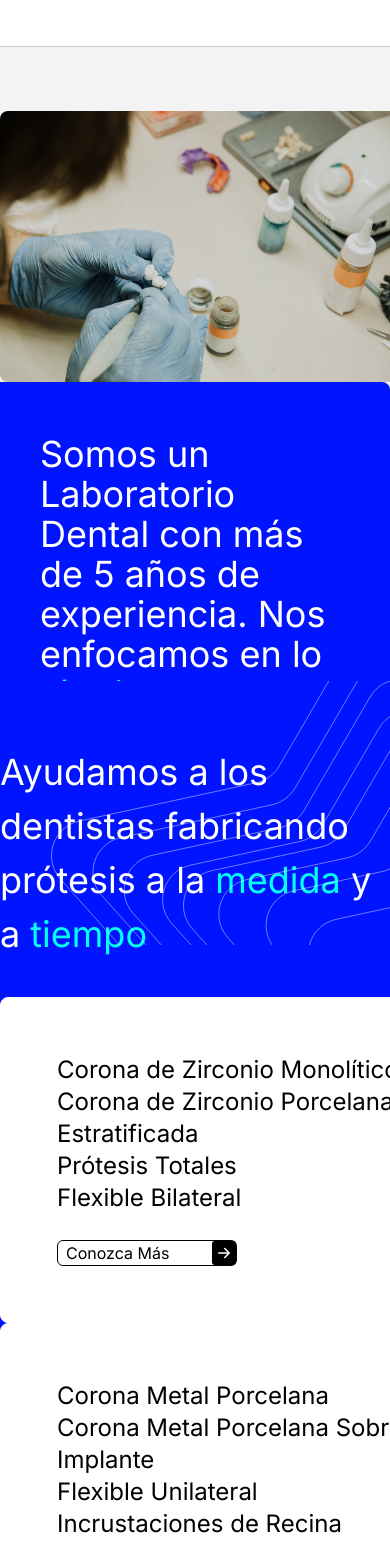
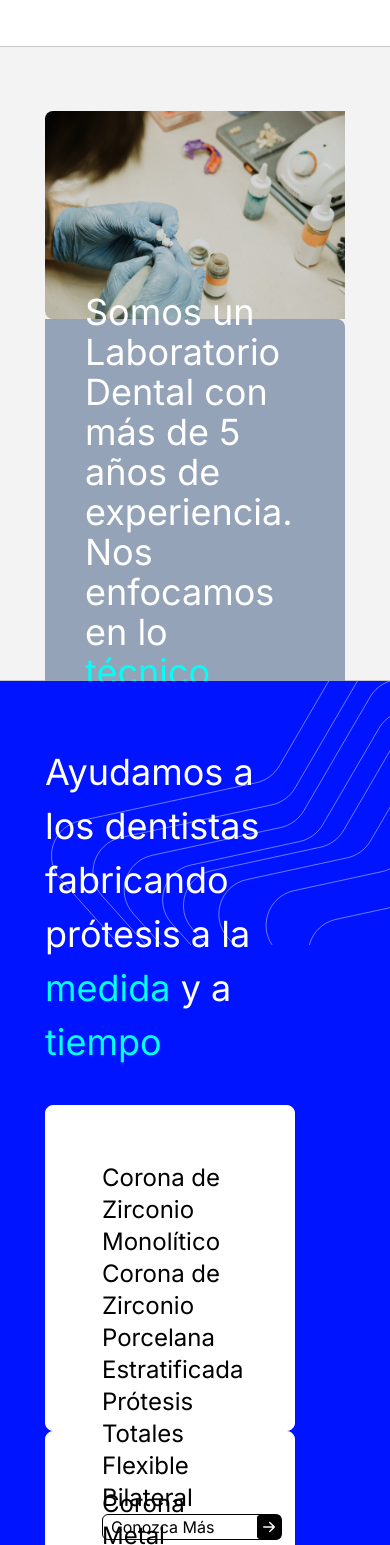
Before and after one commit to HyperMonkey3D/duodent-lab, a Next.js app: page / in a window 390 px wide. Shown: the part 923-2468 px from the top of the page. Built offline with nearby package versions, Linux system fonts and the light colour scheme.

Commit message:
modified styles

```diff
--- a/components/common/Cards.tsx
+++ b/components/common/Cards.tsx
@@ -9,7 +9,7 @@ interface CardProps  {
 
 const Cards = ( { side } : CardProps ) => {
     return(
-        <div className="w-[517px] h-[326px] bg-white px-14 py-14 border border-white rounded-lg flex flex-col justify-between z-10">
+        <div className="w-[250px] sm:w-[300px] md:w-[380px] lg:w-[517px] h-[326px] bg-white px-14 py-14 border border-white rounded-lg flex flex-col justify-between z-10">
             <ul>
                 {
                     side === "left" && (
--- a/components/common/Slider.tsx
+++ b/components/common/Slider.tsx
@@ -28,7 +28,7 @@ const Slider = () => {
     }
 
     return(
-        <div className="bg-duo-orange flex p-10 border rounded-lg w-[400px] sm:w-[500px]  md:w-[700px] lg:w-full ">
+        <div className="bg-duo-orange flex p-10 border rounded-lg w-[300px] sm:w-[400px]  md:w-[500px] lg:w-full ">
             <button
                 onClick={()=>counterDown()}
             >
--- a/components/sections/HowWeHelp.tsx
+++ b/components/sections/HowWeHelp.tsx
@@ -12,13 +12,13 @@ const HowWeHelp = () => {
                 className="absolute top-0 right-0 -z-1"
             />
             <div className="container mx-auto z-10">
-                <div className="w-[500px] md:w-[800] lg:w-[1200px]  mx-auto">
+                <div className="w-[300px] md:w-[700] lg:w-[900px] xl:w-[1100px]  mx-auto">
                     <div className="w-3/4">
                         <h2 className="mb-9 text-white">
                             Ayudamos a los dentistas fabricando prótesis a la <span className="text-duo-light-blue-300">medida</span> y a <span className="text-duo-light-blue-300">tiempo</span>
                         </h2>
                     </div>
-                    <div className="flex justify-between flex-wrap">
+                    <div className="sm:flex flex-wrap lg:flex-wrap justify-between  ">
                         <Cards side="left"/>
                         <Cards side="right"/>
                     </div>
--- a/components/sections/Trust.tsx
+++ b/components/sections/Trust.tsx
@@ -3,7 +3,7 @@ import Slider from "../common/Slider"
 const Trust = () => {
     return(
         <section id="confianza" className="bg-white py-11">
-            <div className="w-[500px] sm:w-[600px] md:w-[800] lg:w-[1191px] mx-auto p-11">
+            <div className="w-[500px] sm:w-[600px] md:w-[800] lg:w-[1000px] mx-auto p-11">
                 <div className="mb-12">
                     <h2 className="w-full text-4xl">
                         Muchos de los mejores dentistas de Guatemala <span className="text-duo-orange">confían</span> en nuestra <span className="text-duo-orange">destreza</span>
--- a/components/sections/Us.tsx
+++ b/components/sections/Us.tsx
@@ -4,7 +4,7 @@ import Image from "next/image"
 const Us = () => {
     return(
         <section id="nosotros" className="py-16 bg-duo-light-gray border-y border-duo-stroke">
-            <div className="flex flex-wrap container mx-auto h-[505px] justify-center ">
+            <div className="flex flex-wrap container mx-auto h-[505px] justify-center w-[300px] sm:w-[400px] md:2-[500px] lg:w-[1300px]">
                     <div >
                         <Image
                             src={Technician}
@@ -12,7 +12,7 @@ const Us = () => {
                             className="border-0 rounded-l-lg"
                         />
                     </div>
-                    <div className="w-[490px] h-[505px] bg-duo-blue flex justify-center items-center px-10 border-0 rounded-r-lg">
+                    <div className="w-[490px] h-[505px] bg-slate-400 flex justify-center items-center px-10 border-0 rounded-r-lg">
                         <h2 className="text-4xl text-white">
                             Somos un Laboratorio Dental con más de 5 años de experiencia. Nos enfocamos en lo <span className="text-duo-light-blue-300">técnico</span>, para que los doctores se enfoquen
                             en lo <span className="text-duo-light-blue-300">humano</span>.
```
